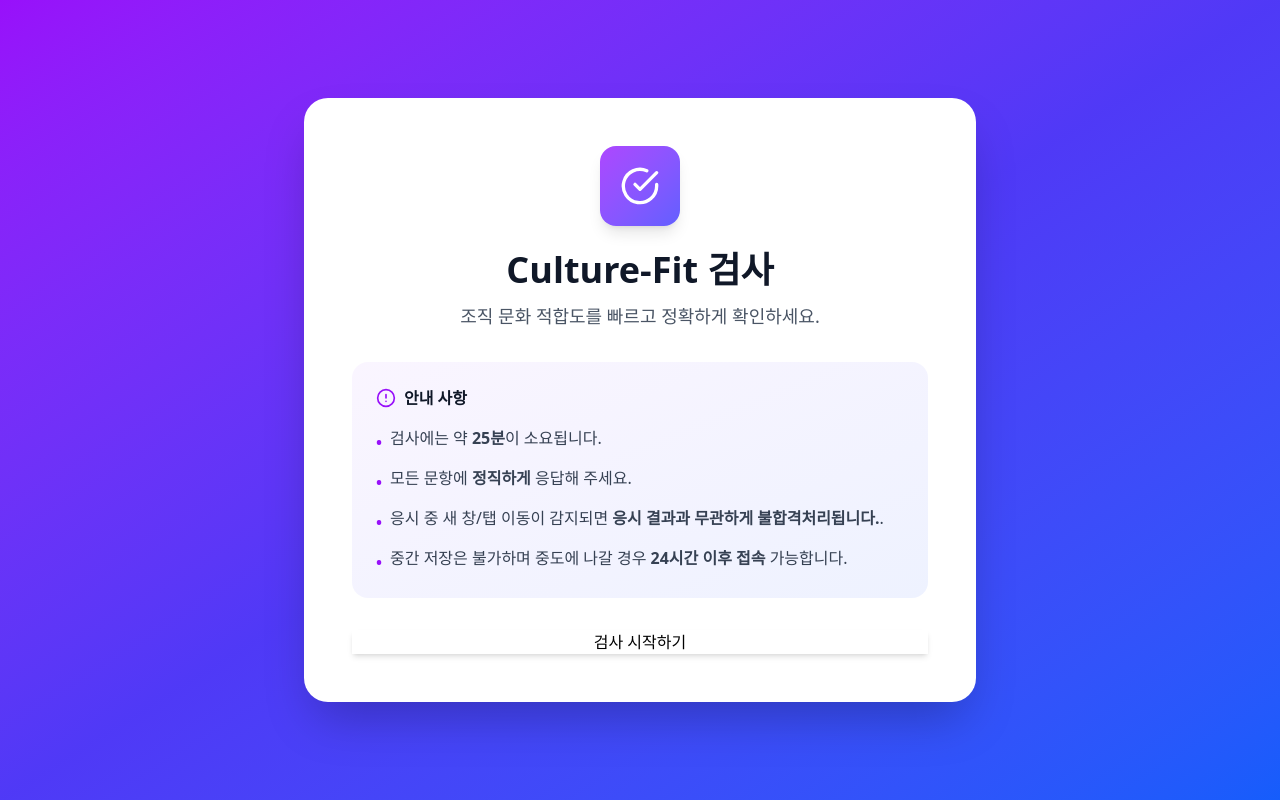
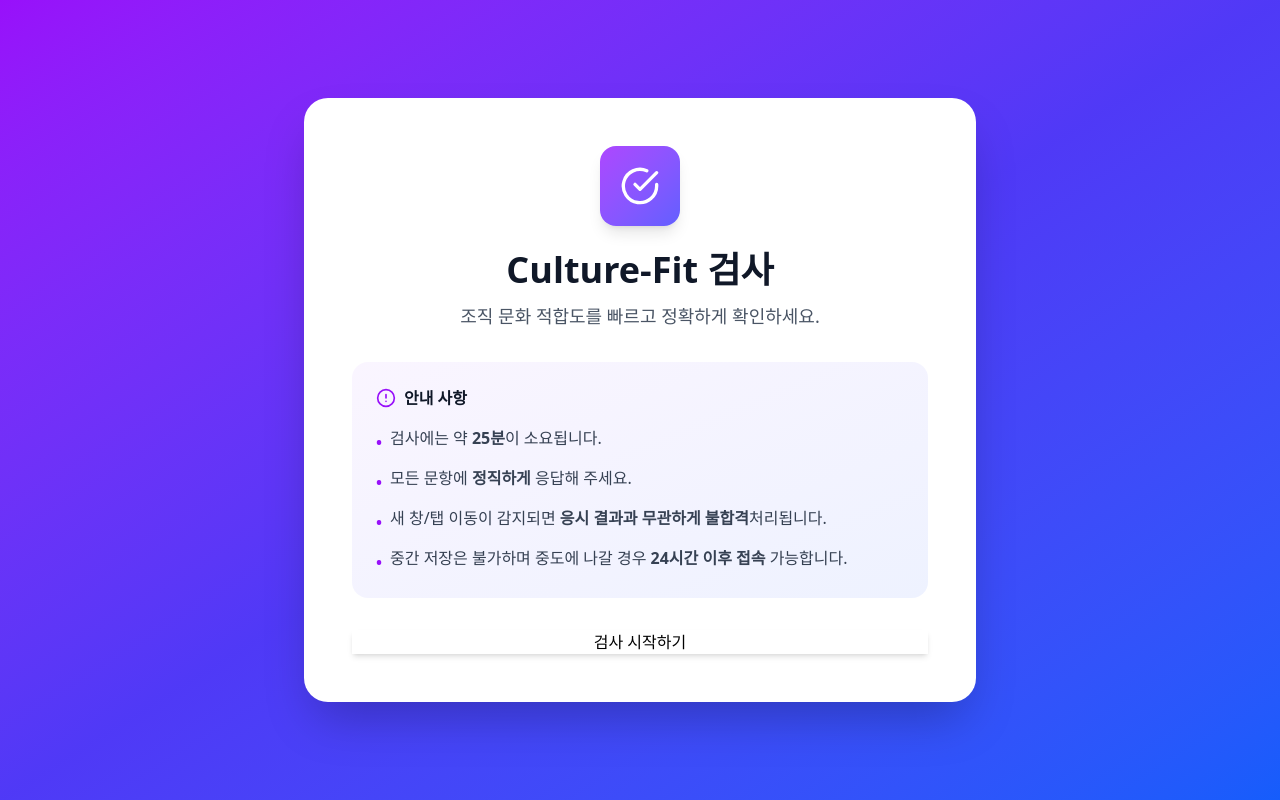
Before and after one commit to Jakeisreal/Culture-fit, a Next.js app: page / in a window 1280 px wide. Built offline with nearby package versions, Linux system fonts and the light colour scheme.

Commit message:
Update index.js

```diff
--- a/pages/index.js
+++ b/pages/index.js
@@ -429,7 +429,7 @@ export default function CultureFitApp() {
               </li>
               <li className="flex items-start gap-2">
                 <span className="text-purple-600 font-bold mt-1">•</span>
-                <span>응시 중 새 창/탭 이동이 감지되면 <strong>응시 결과과 무관하게 불합격처리됩니다.</strong>.</span>
+                <span>새 창/탭 이동이 감지되면 <strong>응시 결과과 무관하게 불합격</strong>처리됩니다.</span>
               </li>
               <li className="flex items-start gap-2">
                 <span className="text-purple-600 font-bold mt-1">•</span>
```
